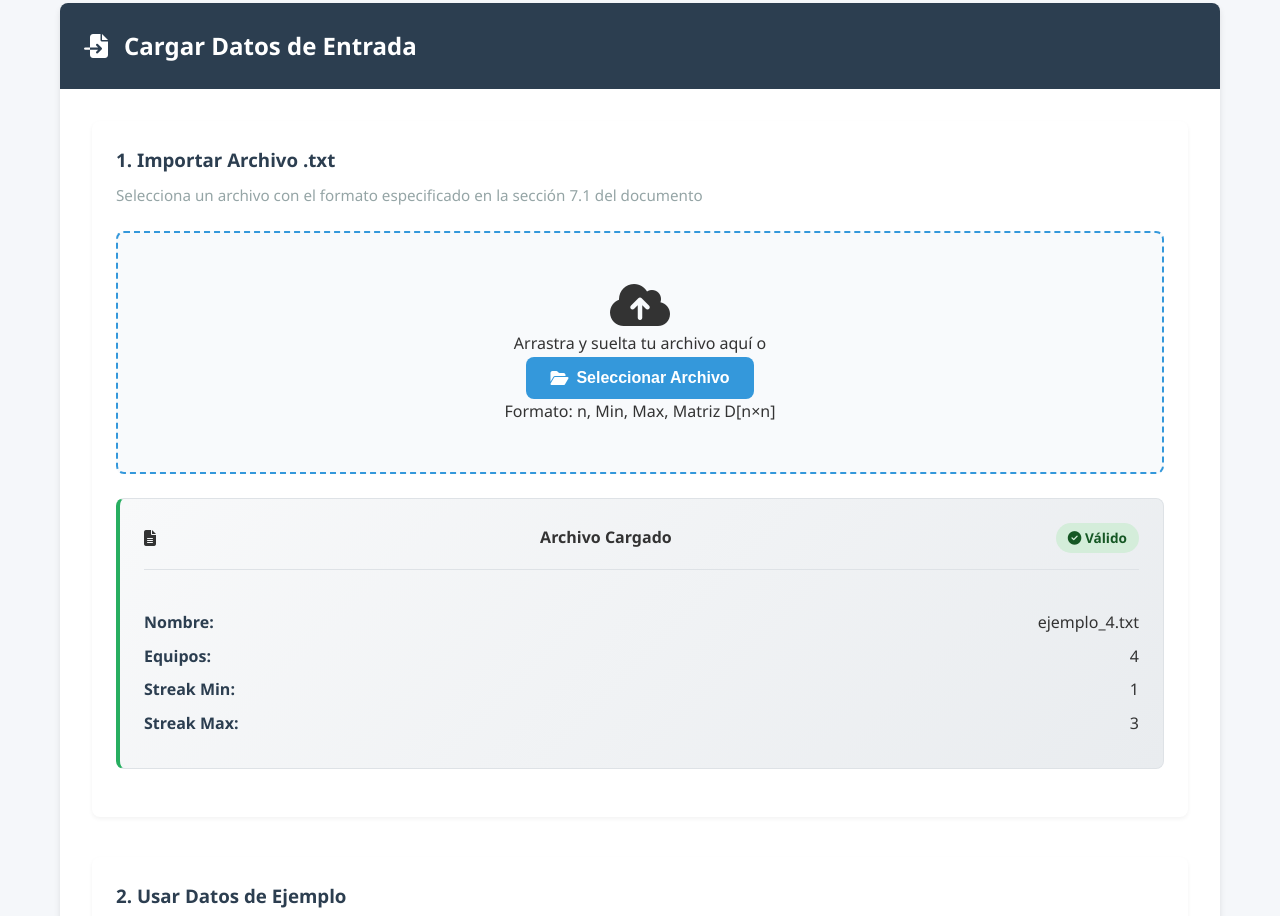
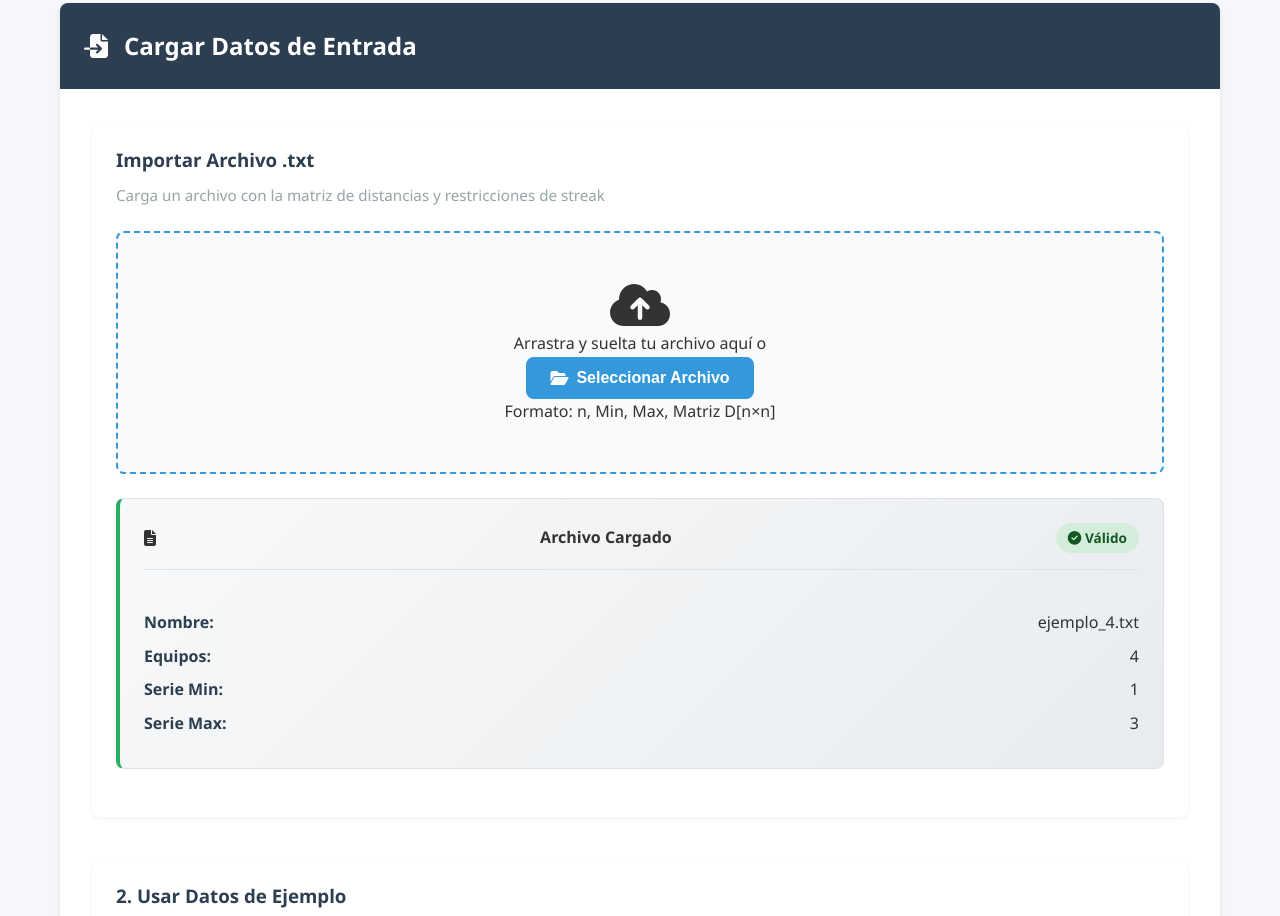
Before and after one commit to 44JACK44-cmd/complegidad-de-algoritmos-, a plain HTML site: page index.html in a window 1280 px wide. Shown: the part 267-1183 px from the top of the page. Drawn offline with nearby package versions, Linux system fonts and the light colour scheme.

Commit message:
actualizacion de la descripcion de la carga de archivos y agregar min y max de series

```diff
--- a/index.html
+++ b/index.html
@@ -41,9 +41,8 @@
             <div class="card-content">
                 <!-- Opción 1: Subir archivo -->
                 <div class="upload-section">
-                    <h3>1. Importar Archivo .txt</h3>
-                    <p class="description">Selecciona un archivo con el formato especificado en la sección 7.1 del documento</p>
-
+                    <h3>Importar Archivo .txt</h3>
+                    <p class="description">Carga un archivo con la matriz de distancias y restricciones de streak</p>
                     <div class="file-upload-area" id="uploadArea">
                         <i class="fas fa-cloud-upload-alt fa-3x"></i>
                         <p>Arrastra y suelta tu archivo aquí o</p>
@@ -63,8 +62,8 @@
                         <div class="file-details">
                             <p><strong>Nombre:</strong> <span id="fileName">-</span></p>
                             <p><strong>Equipos:</strong> <span id="fileTeams">-</span></p>
-                            <p><strong>Streak Min:</strong> <span id="fileMin">-</span></p>
-                            <p><strong>Streak Max:</strong> <span id="fileMax">-</span></p>
+                            <p><strong>Serie Min:</strong> <span id="fileMin">-</span></p>
+                            <p><strong>Serie Max:</strong> <span id="fileMax">-</span></p>
                         </div>
                     </div>
                 </div>
--- a/js/analisis.js
+++ b/js/analisis.js
@@ -297,7 +297,7 @@ const estilosAnalisis = `
     }
 
     .complexity-value {
-        background-color: #e8f4fc;
+        background-color: #05080aff;
         padding: 0.25rem 0.75rem;
         border-radius: 20px;
         font-family: monospace;
```
